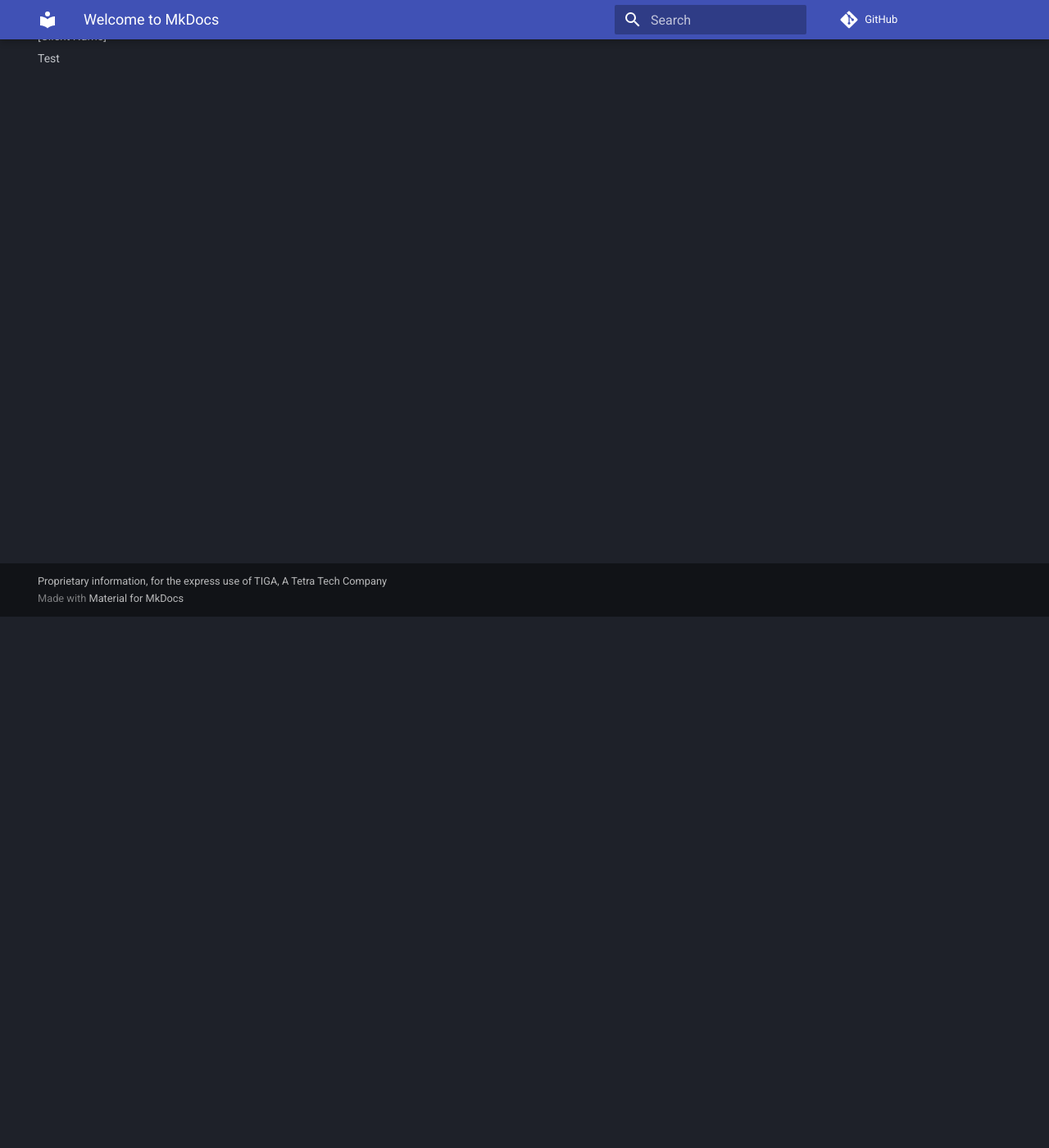
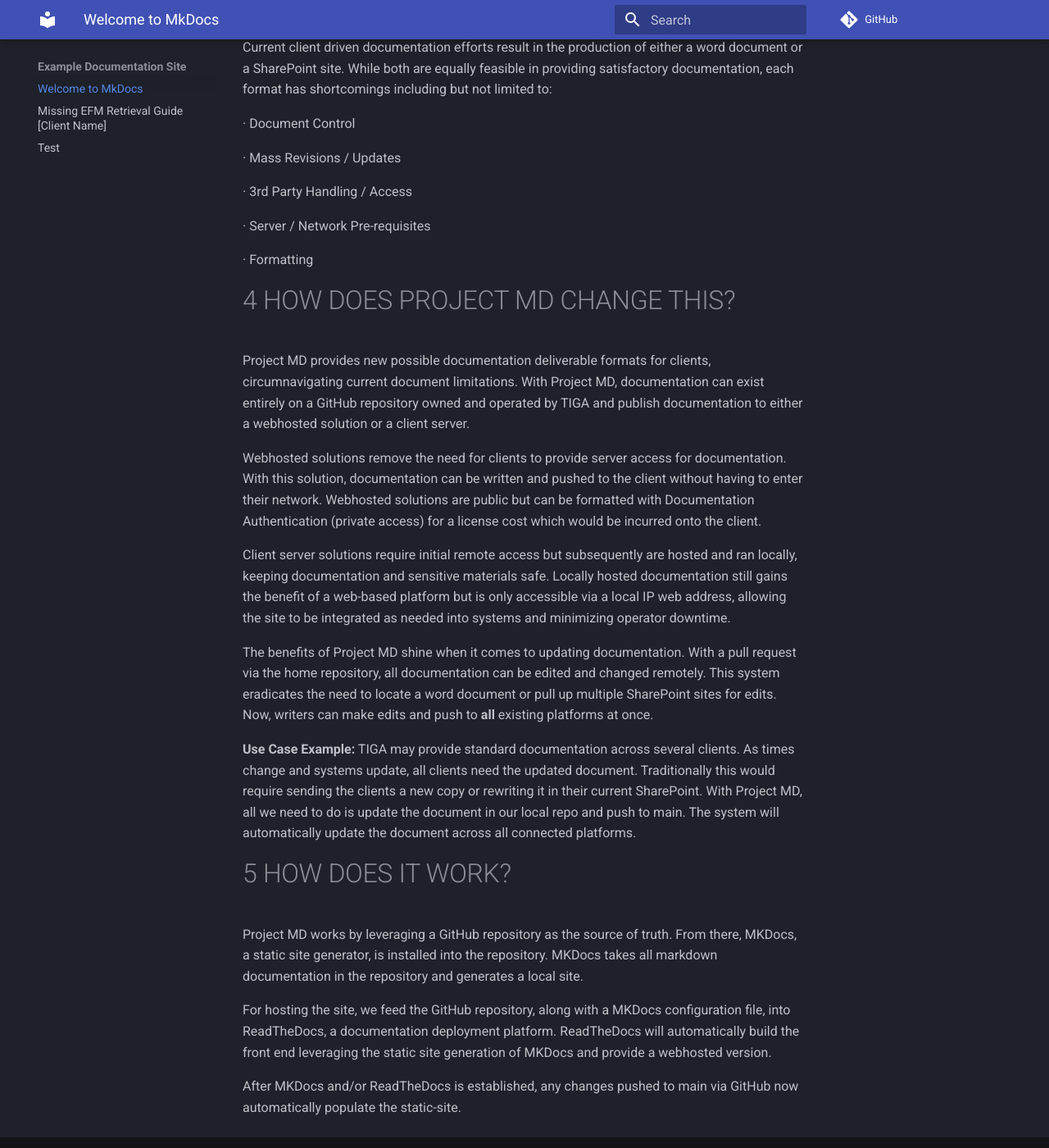
Before and after one commit to Mokrecho1/MkDocs_Test, an MkDocs documentation site: the page built from docs/index.md, in a window 1280 px wide and 1400 px high, scrolled down 648 px. Shown: the whole window at 82% size. Built offline with MkDocs 1.6.1 and Material for MkDocs 9.7.7, drawn with Linux system fonts in a browser that asks for light colours; comment, search, counter and statistics services are not loaded; some of the changed text lies outside the part shown.

Commit message:
Update index.md

```diff
--- a/docs/index.md
+++ b/docs/index.md
@@ -2,16 +2,45 @@
 
 For full documentation visit [mkdocs.org](https://www.mkdocs.org).
 
-## Commands
+**9.16.2024**
+# 1 ABSTRACT
 
-* `mkdocs new [dir-name]` - Create a new project.
-* `mkdocs serve` - Start the live-reloading docs server.
-* `mkdocs build` - Build the documentation site.
-* `mkdocs -h` - Print help message and exit.
+_Project MD re-envisions how TIGA can provide documentation to clients. Leveraging pre-existing open-source tools, Project MD provides a more secure, accessible, and flexible documentation delivery system that can be adapted to the Industrial Internet of Things (IIoT)._
 
-## Project layout
+# 2 WHAT IS PROJECT MD
 
-    mkdocs.yml    # The configuration file.
-    docs/
-        index.md  # The documentation homepage.
-        ...       # Other markdown pages, images and other files.
+Project MD is a combined application of open-source tools pertaining to written documentation. The goal of Project MD was to provide a novel approach to documentation that can adapt to existing cybersecurity regulations and provide additional revenue sources for TIGA.
+
+# 3 CURRENT SYSTEM
+
+Current client driven documentation efforts result in the production of either a word document or a SharePoint site. While both are equally feasible in providing satisfactory documentation, each format has shortcomings including but not limited to:
+
+· Document Control
+
+· Mass Revisions / Updates
+
+· 3rd Party Handling / Access
+
+· Server / Network Pre-requisites
+
+· Formatting
+
+# 4 HOW DOES PROJECT MD CHANGE THIS?
+
+Project MD provides new possible documentation deliverable formats for clients, circumnavigating current document limitations. With Project MD, documentation can exist entirely on a GitHub repository owned and operated by TIGA and publish documentation to either a webhosted solution or a client server.
+
+Webhosted solutions remove the need for clients to provide server access for documentation. With this solution, documentation can be written and pushed to the client without having to enter their network. Webhosted solutions are public but can be formatted with Documentation Authentication (private access) for a license cost which would be incurred onto the client.
+
+Client server solutions require initial remote access but subsequently are hosted and ran locally, keeping documentation and sensitive materials safe. Locally hosted documentation still gains the benefit of a web-based platform but is only accessible via a local IP web address, allowing the site to be integrated as needed into systems and minimizing operator downtime.
+
+The benefits of Project MD shine when it comes to updating documentation. With a pull request via the home repository, all documentation can be edited and changed remotely. This system eradicates the need to locate a word document or pull up multiple SharePoint sites for edits. Now, writers can make edits and push to **all** existing platforms at once.
+
+**Use Case Example:** TIGA may provide standard documentation across several clients. As times change and systems update, all clients need the updated document. Traditionally this would require sending the clients a new copy or rewriting it in their current SharePoint. With Project MD, all we need to do is update the document in our local repo and push to main. The system will automatically update the document across all connected platforms.
+
+# 5 HOW DOES IT WORK?
+
+Project MD works by leveraging a GitHub repository as the source of truth. From there, MKDocs, a static site generator, is installed into the repository. MKDocs takes all markdown documentation in the repository and generates a local site.
+
+For hosting the site, we feed the GitHub repository, along with a MKDocs configuration file, into ReadTheDocs, a documentation deployment platform. ReadTheDocs will automatically build the front end leveraging the static site generation of MKDocs and provide a webhosted version.
+
+After MKDocs and/or ReadTheDocs is established, any changes pushed to main via GitHub now automatically populate the static-site.
```
